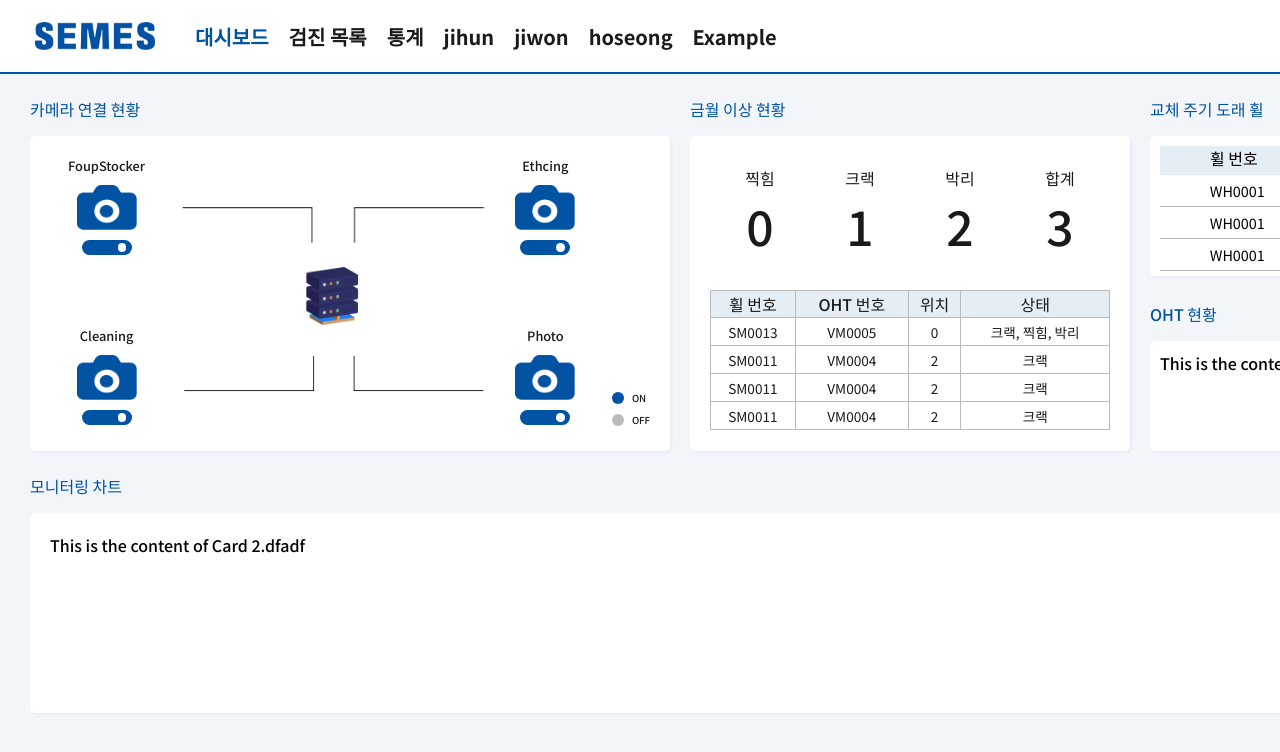
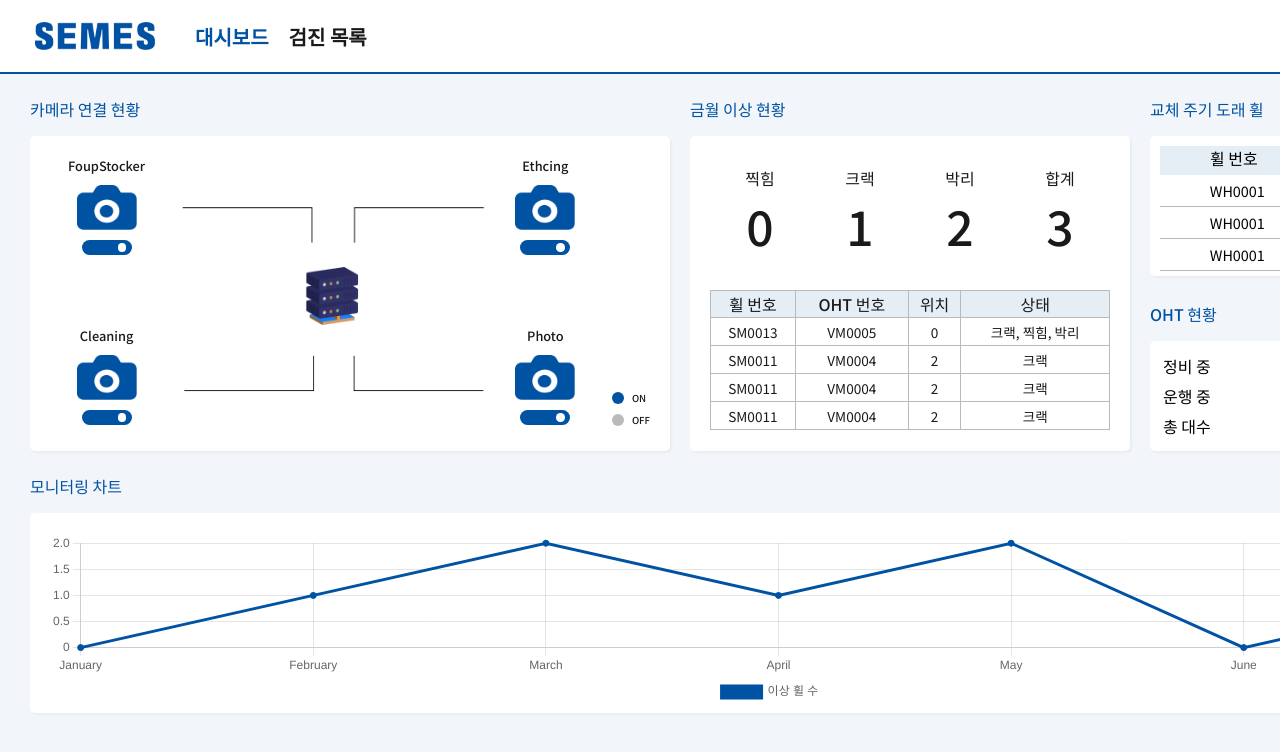
Before and after one commit to luke1546/Sebakwi, a React (Create React App) app in the folder Sebakwi-fe/: page / in a window 1280 px wide. Shown: the top 752 px of the page. Built offline with nearby package versions, Linux system fonts and the light colour scheme.

Commit message:
[chore] 24.05.07 5차 멘토링 준비

```diff
--- a/Sebakwi-fe/package.json
+++ b/Sebakwi-fe/package.json
@@ -14,8 +14,10 @@
     "@types/react-dom": "^18.2.25",
     "@types/three": "^0.164.0",
     "axios": "^1.6.8",
+    "chart.js": "^4.4.2",
     "dayjs": "^1.11.11",
     "react": "^18.2.0",
+    "react-chartjs-2": "^5.2.0",
     "react-dom": "^18.2.0",
     "react-router-dom": "^6.22.3",
     "react-scripts": "5.0.1",
--- a/Sebakwi-fe/src/components/MainHeader/MainHeader.tsx
+++ b/Sebakwi-fe/src/components/MainHeader/MainHeader.tsx
@@ -18,7 +18,7 @@ export default function Mainheader() {
       <Styled.StyledLink to="/checkupwheels" isActive={location.pathname === '/checkupwheels'}>
         검진 목록
       </Styled.StyledLink>
-      <Styled.StyledLink to="/statistics" isActive={location.pathname === '/statistics'}>
+      {/* <Styled.StyledLink to="/statistics" isActive={location.pathname === '/statistics'}>
         통계
       </Styled.StyledLink>
       <Styled.StyledLink to="/jihun" isActive={location.pathname === '/jihun'}>
@@ -32,7 +32,7 @@ export default function Mainheader() {
       </Styled.StyledLink>
       <Styled.StyledLink to="/example" isActive={location.pathname === '/example'}>
         Example
-      </Styled.StyledLink>
+      </Styled.StyledLink> */}
     </Styled.MainheaderContainer>
   );
 }
--- a/Sebakwi-fe/src/pages/Dashboard/DashBoard.tsx
+++ b/Sebakwi-fe/src/pages/Dashboard/DashBoard.tsx
@@ -3,6 +3,8 @@ import Card from '../../components/Card/Card';
 import CameraConnect from './CameraConnectSection/CameraConnect';
 import AbnormalStatus from './AbnormalStatusSection/AbnormalStatus';
 import ReplaceSection from './ReplaceSection/ReplaceSection';
+import MonitoringChart from './MonitoringChartSection/MonitoringChart';
+import OHTState from './OHTStateSection/OHTState';
 
 export default function DashBoradPage() {
   return (
@@ -19,13 +21,13 @@ export default function DashBoradPage() {
             <ReplaceSection></ReplaceSection>
           </Card>
           <Card title="OHT 현황" width="310px" height="90px" padding="10px">
-            <div>This is the content of Card 2.dfadf</div>
+            <OHTState></OHTState>
           </Card>
         </styled.SideCard>
       </styled.CardContainer>
       <styled.CardContainer>
         <Card title="모니터링 차트" width="1440px" height="160px">
-          <div>This is the content of Card 2.dfadf</div>
+          <MonitoringChart></MonitoringChart>
         </Card>
       </styled.CardContainer>
     </styled.DashboardContainer>
--- /dev/null
+++ b/Sebakwi-fe/src/pages/Dashboard/MonitoringChartSection/MonitoringChart.tsx
@@ -0,0 +1,61 @@
+import React from 'react';
+import * as Styled from './MonitoringChart_style';
+import {
+    Chart as ChartJS,
+    CategoryScale,
+    LinearScale,
+    PointElement,
+    LineElement,
+    Title,
+    Tooltip,
+    Legend,
+} from 'chart.js';
+import { Line } from 'react-chartjs-2';
+import { PALETTE } from 'styles';
+
+ChartJS.register(
+    CategoryScale,
+    LinearScale,
+    PointElement,
+    LineElement,
+    Title,
+    Tooltip,
+    Legend
+);
+
+export const options = {
+    responsive: true,
+    maintainAspectRatio: false,
+    plugins: {
+        legend: {
+            position: 'bottom' as const,
+        },
+
+        // title: {
+        //     display: true,
+        //     text: 'Chart.js Line Chart',
+        // },
+    },
+};
+
+const labels = ['January', 'February', 'March', 'April', 'May', 'June', 'July'];
+
+export const data = {
+    labels,
+    datasets: [
+        {
+            label: '이상 휠 수',
+            data: [0, 1, 2, 1, 2, 0, 1],
+            borderColor: `${PALETTE.MAIN_BLUE}`,
+            backgroundColor: `${PALETTE.MAIN_BLUE}`,
+        },
+    ],
+};
+
+export default function MonitoringChart() {
+    return (
+        <Styled.ChartContainer>
+            <Line options={options} data={data} />
+        </Styled.ChartContainer>
+    );
+}
--- /dev/null
+++ b/Sebakwi-fe/src/pages/Dashboard/MonitoringChartSection/MonitoringChart_style.tsx
@@ -0,0 +1,7 @@
+import styled from 'styled-components';
+import { Noto_Sans_KR, PALETTE } from 'styles';
+
+export const ChartContainer = styled.div`
+  width: 100%;
+  height: 175px;
+`;
--- /dev/null
+++ b/Sebakwi-fe/src/pages/Dashboard/OHTStateSection/OHTState.tsx
@@ -0,0 +1,21 @@
+import React from 'react';
+import * as Styled from './OHTState_style';
+
+export default function OHTState() {
+    return (
+        <div>
+            <Styled.StatusBox>
+                <div>정비 중</div>
+                <div>5</div>
+            </Styled.StatusBox>
+            <Styled.StatusBox>
+                <div>운행 중</div>
+                <div>545</div>
+            </Styled.StatusBox>
+            <Styled.StatusBox>
+                <div>총 대수</div>
+                <div>550</div>
+            </Styled.StatusBox>
+        </div>
+    );
+}
--- /dev/null
+++ b/Sebakwi-fe/src/pages/Dashboard/OHTStateSection/OHTState_style.tsx
@@ -0,0 +1,9 @@
+import styled from 'styled-components';
+import { Noto_Sans_KR, PALETTE } from 'styles';
+
+export const StatusBox = styled.div`
+    display: grid;
+    grid-template-columns: 1fr 1fr;
+    /* text-align: center; */
+    padding: 3px;
+`
```
Also changed, not shown: 2 other files (tests, documents, lock files or other folders).
